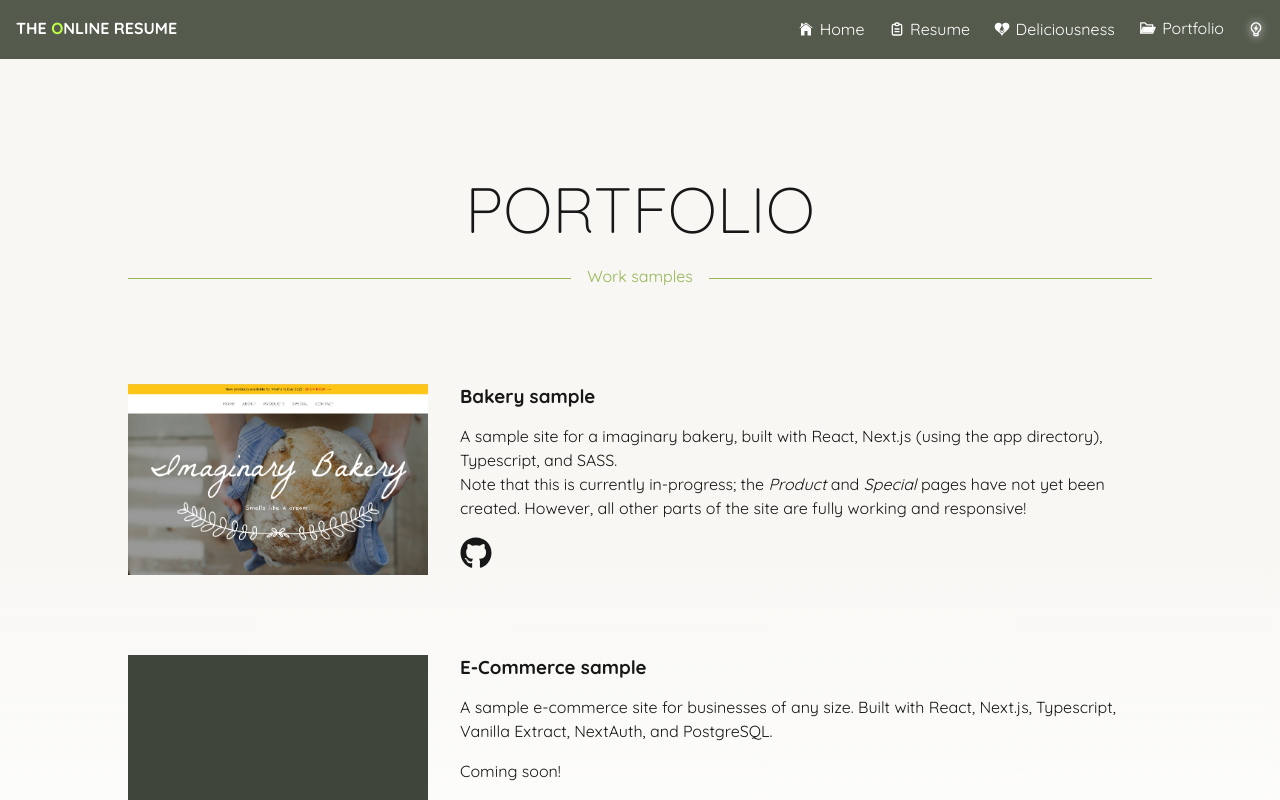
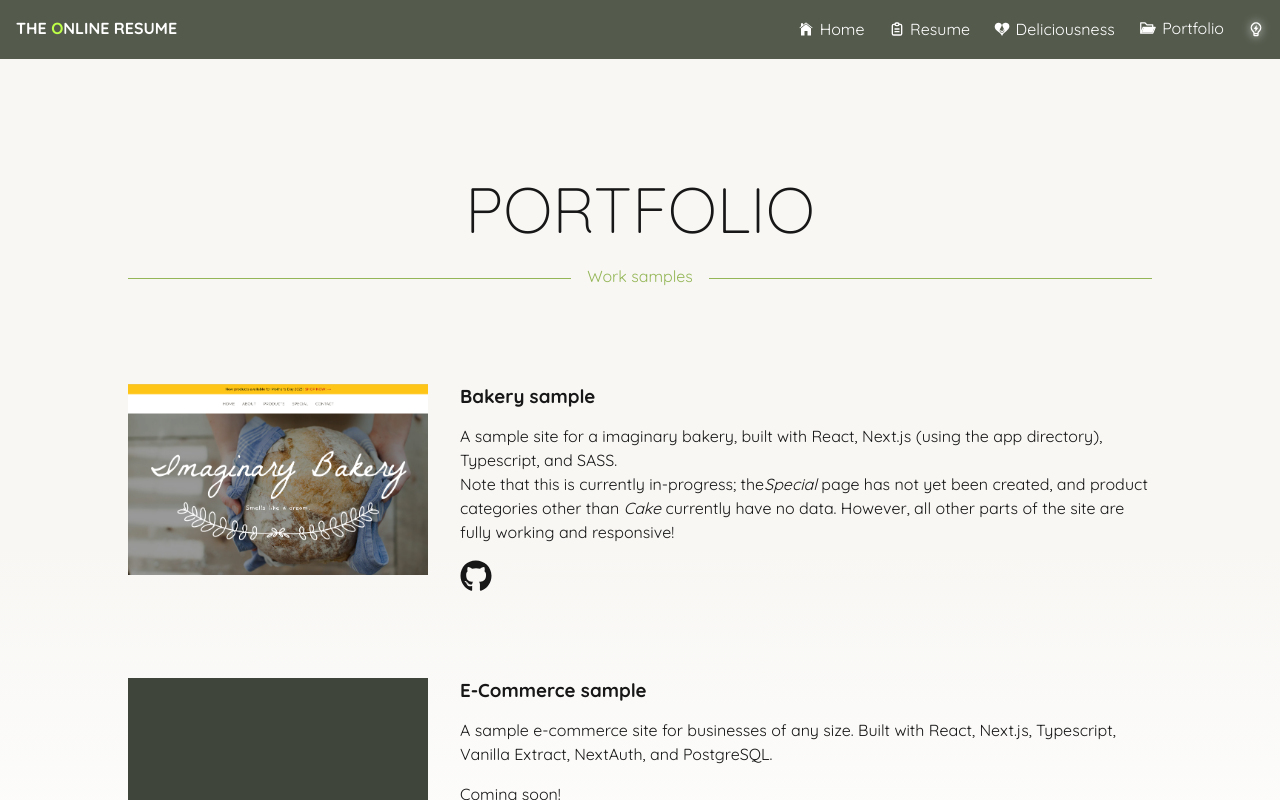
Before and after one commit to hjklqw/online-resume, a Next.js app: page /portfolio in a window 1280 px wide. Built offline with nearby package versions, Linux system fonts and the light colour scheme; no server answers.

Commit message:
Updated work sample description

```diff
--- a/contents/portfolio/view.tsx
+++ b/contents/portfolio/view.tsx
@@ -13,8 +13,9 @@ export const PortfolioPage = () => {
             A sample site for a imaginary bakery, built with React, Next.js
             (using the app directory), Typescript, and SASS.
             <br />
-            Note that this is currently in-progress; the <i>Product</i> and{' '}
-            <i>Special</i> pages have not yet been created. However, all other
+            Note that this is currently in-progress; the
+            <i>Special</i> page has not yet been created, and product categories
+            other than <i>Cake</i> currently have no data. However, all other
             parts of the site are fully working and responsive!
           </p>
         }
```
